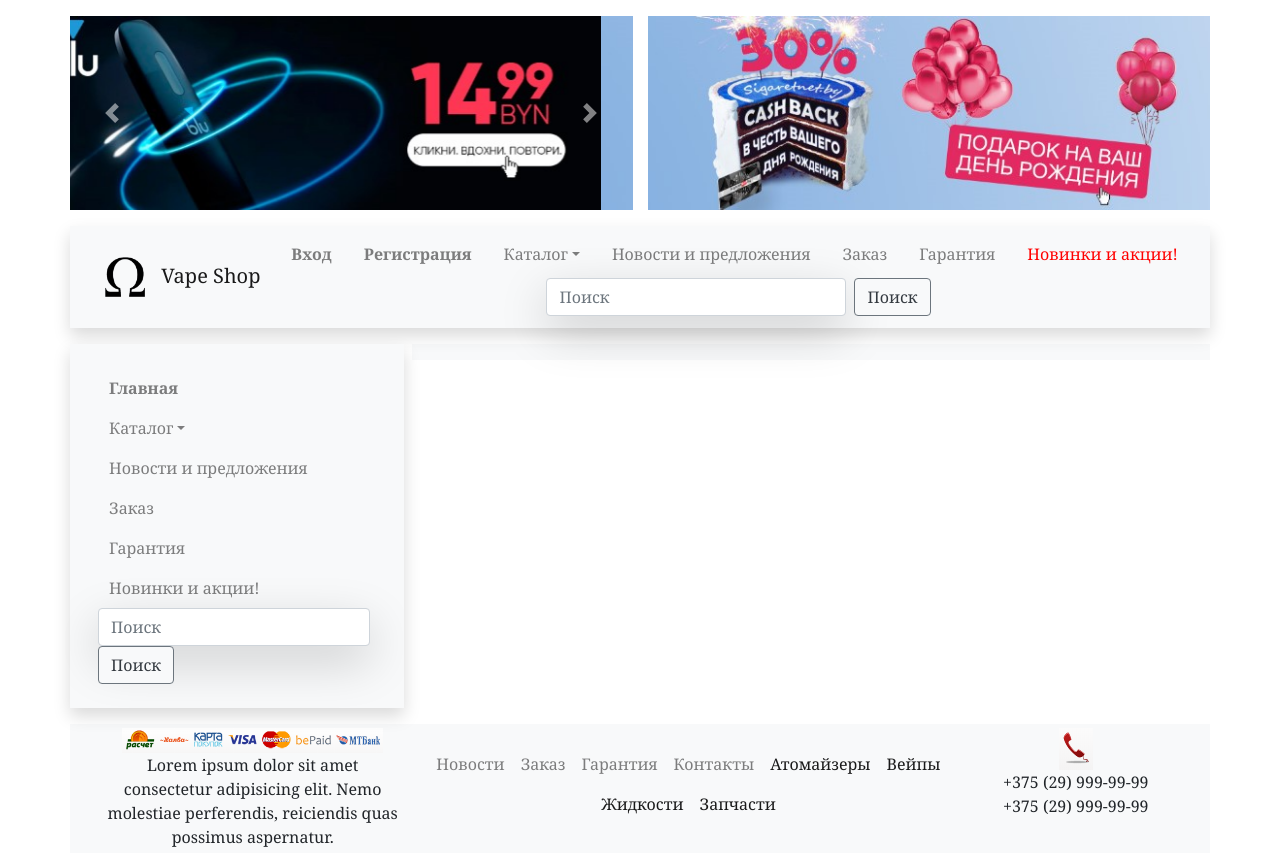
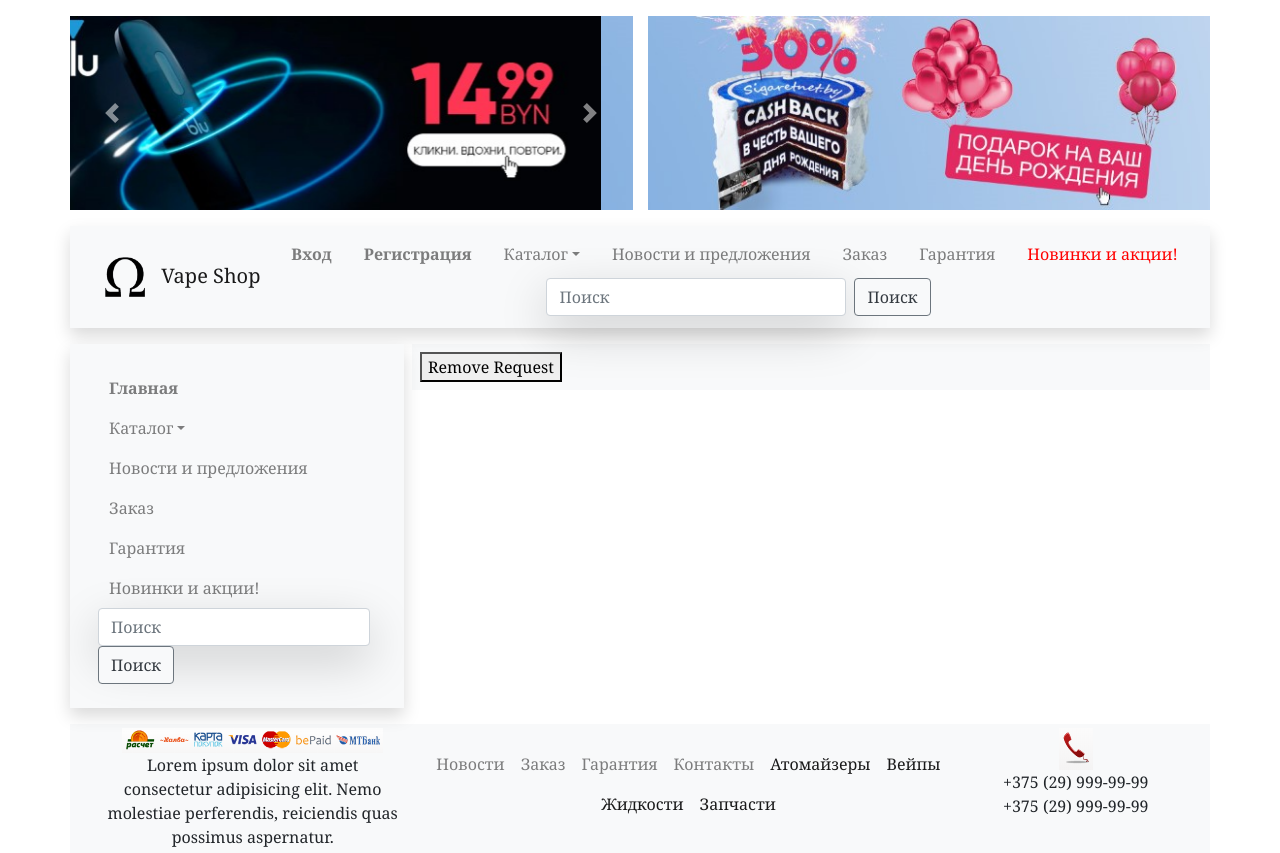
Before and after one commit to Deeathwiing/VSTU-Lab-React, a React (Create React App) app in the folder my-app/src/: page /editprofile in a window 1280 px wide. Built offline with nearby package versions, Linux system fonts and the light colour scheme; the HTML template or start-up script is replaced by a standard one.

Commit message:
add user remove request

```diff
--- a/my-app/src/Navbar.jsx
+++ b/my-app/src/Navbar.jsx
@@ -67,7 +67,7 @@ const Navbar = props => {
                         Избранное
                       </NavLink>
                       <div className="dropdown-divider" />
-                      <NavLink className="dropdown-item" to="#">
+                      <NavLink className="dropdown-item" to="/editprofile">
                         Редактирование профиля
                       </NavLink>
                       <div className="dropdown-divider linkAdmin" />
--- /dev/null
+++ b/my-app/src/Section/EditProfile.jsx
@@ -0,0 +1,16 @@
+import React, { Component } from "react";
+import { removeRequest } from "../js/RemoveRequest";
+
+class EditProfile extends Component {
+  render() {
+    return (
+      <div>
+        <button type="button" onClick={removeRequest}>
+          Remove Request
+        </button>
+      </div>
+    );
+  }
+}
+
+export default EditProfile;
--- a/my-app/src/Section/Section.jsx
+++ b/my-app/src/Section/Section.jsx
@@ -10,6 +10,7 @@ import LogIn from "./LogIn";
 import Registration from "./Registration";
 import AboutUs from "./AboutUs";
 import { AdminRoute } from "../AdminRoute";
+import EditProfile from "./EditProfile";
 
 const Section = () => {
   return (
@@ -25,6 +26,7 @@ const Section = () => {
         <Route path="/login" component={LogIn} />
         <Route path="/registration" component={Registration} />
         <Route path="/about" component={AboutUs} />
+        <Route path="/editprofile" component={EditProfile} />
       </div>
     </section>
   );
--- /dev/null
+++ b/my-app/src/js/RemoveRequest.js
@@ -0,0 +1,13 @@
+export function removeRequest() {
+  const user = localStorage.user ? JSON.parse(localStorage.user) : [];
+  const email = user.logEmail;
+  let usersBD = localStorage.users ? JSON.parse(localStorage.users) : [];
+  usersBD = usersBD.map(user => {
+    if (user.email === email) {
+      user.deleteAccountRequest = true;
+      return user;
+    }
+    return user;
+  });
+  localStorage.users = JSON.stringify(usersBD);
+}
```
